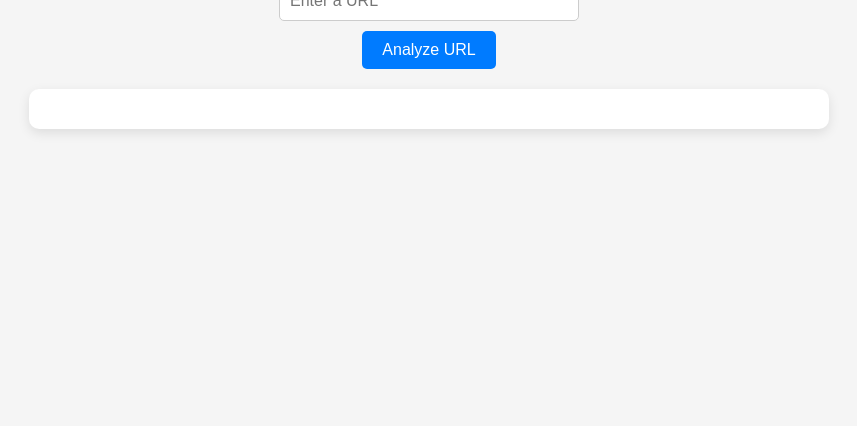
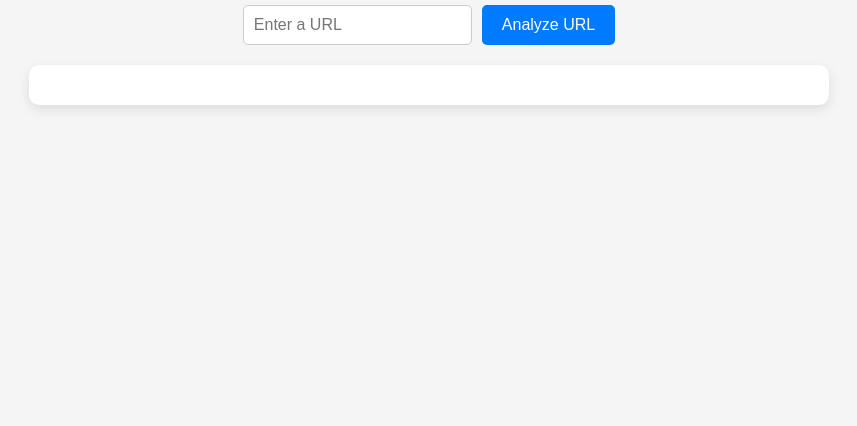
Before and after one commit to maru-bor/cdn_tool, a website: page client/index.html in a window 1280 px wide. Shown: the part 374-800 px from the top of the page, without its empty margins (211-1068 px from the left). Drawn offline with Linux system fonts and the light colour scheme.

Commit message:
Edited CSS styling

```diff
--- a/client/index.html
+++ b/client/index.html
@@ -7,8 +7,10 @@
 </head>
 <body>
   <h1> CDN tool </h1>
-  <input type="text" id="urlInput" placeholder="Enter a URL">
-  <button id="dnsButton">Analyze URL</button>
+  <div class="input-container">
+      <input type="text" id="urlInput" placeholder="Enter a URL">
+      <button id="dnsButton">Analyze URL</button>
+  </div>
   <div id="results"></div>
   <script type="module" src="./client.js"></script>
 </body>
--- a/client/style.css
+++ b/client/style.css
@@ -20,19 +20,24 @@ h1 {
     color: #333;
 }
 
+.input-container {
+    display: flex;
+    gap: 10px;
+    margin-bottom: 20px;
+}
+
 #urlInput {
-    width: 300px;
+    flex: 1;
+    min-width: 200px;
     padding: 10px;
     font-size: 16px;
     border: 1px solid #ccc;
     border-radius: 5px;
-    margin-bottom: 10px;
 }
 
 #dnsButton {
     padding: 10px 20px;
     font-size: 16px;
-    margin-bottom: 20px;
     border: none;
     border-radius: 5px;
     background-color: #007bff;
```
